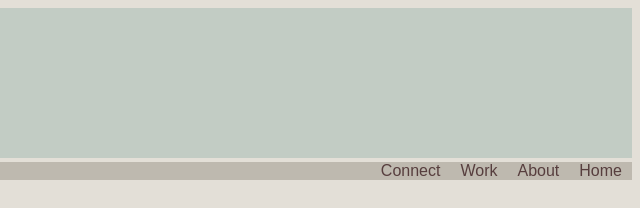
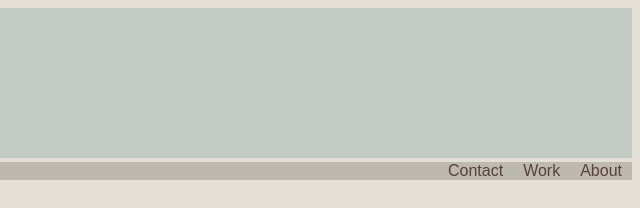
Before and after one commit to INF6420-Archive/ss22-hd5420, a plain HTML site: page index.html in a window 1280 px wide. Shown: the top 208 px of the page, 640-1280 px from the left. Drawn offline with Linux system fonts and the light colour scheme.

Commit message:
FInal *Final*
Updated the titles on each page to represent the page and removed the "home" link from the home screen.

```diff
--- a/index.html
+++ b/index.html
@@ -5,7 +5,7 @@
         <meta charset="UTF-8">
         <meta name="viewport" content="width=device-width, initial-scale=1.0">
         <meta name="description" content="Angela Moore's Education, experience, and writings.">
-        <title>Life experiences</title>
+        <title>Home</title>
          <link rel="stylesheet" href="style.css">
          <script src="https://kit.fontawesome.com/50379ee544.js" crossorigin="anonymous"></script>
     </head>
@@ -13,10 +13,9 @@
     <nav>
         <div><a href= "index.html"><img src="images/ALMLogo.png" class= "logo" alt="Open Book with flowers and Angela L. Moore written underneath."></a></div>
         <div><ul>
-            <li><a href="index.html">Home</a></li>
             <li><a href="about.html">About</a></li>
             <li><a href="work.html">Work</a></li>
-            <li><a href="connect.html">Connect</a></li>
+            <li><a href="connect.html">Contact</a></li>
         </ul>
 </div>
  </nav>
```
Also changed, not shown: about.html (+1 -1 lines), connect.html (+1 -1 lines), work.html (+1 -1 lines).
